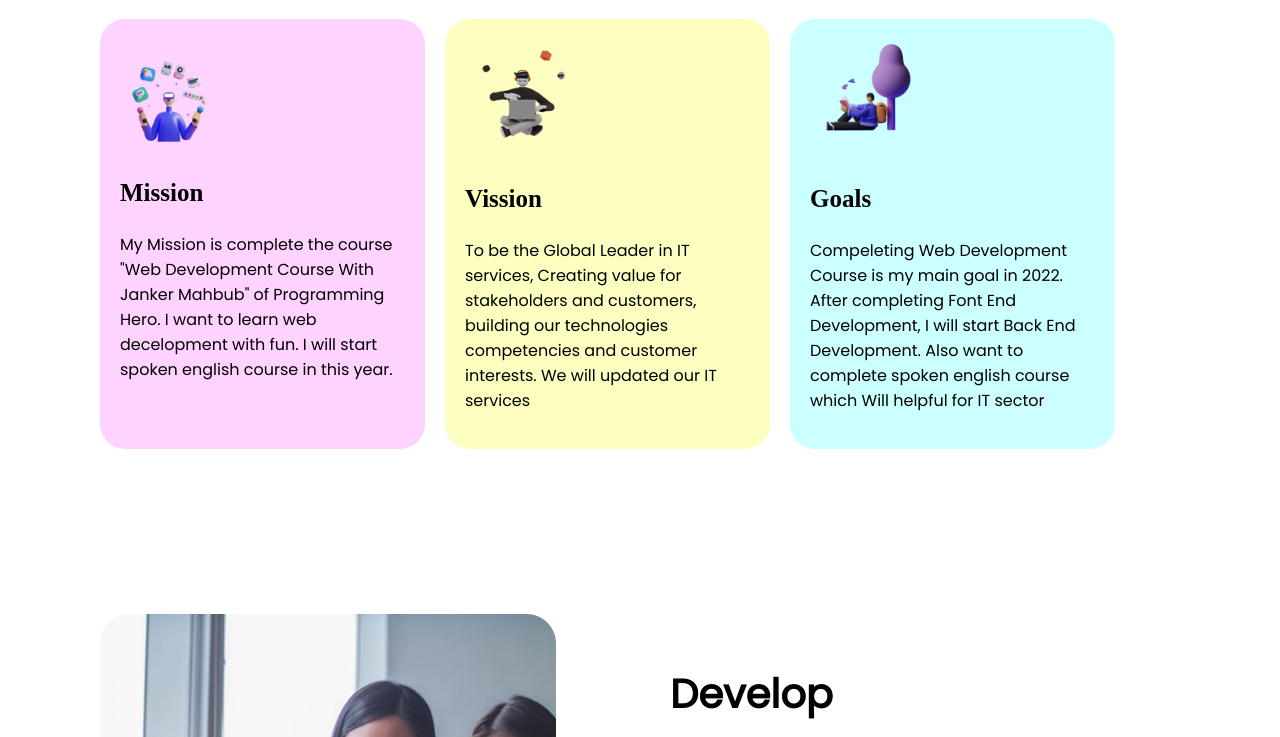
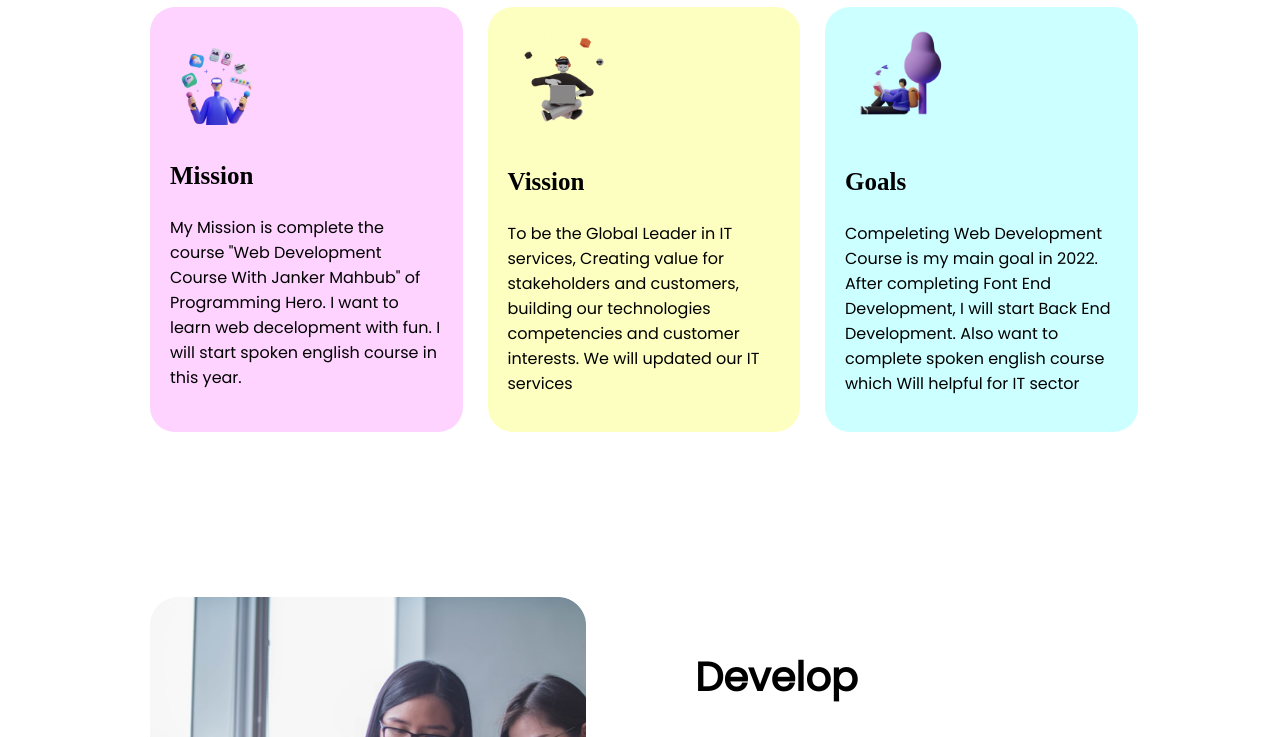
Before and after one commit to SMhamidAzad/vission-2022-assignment-01, a plain HTML site: page index.html in a window 1280 px wide. Shown: the part 739-1476 px from the top of the page. Drawn offline with Linux system fonts and the light colour scheme; a web font is replaced by a local one.

Commit message:
hopefully final commit

```diff
--- a/style.css
+++ b/style.css
@@ -24,6 +24,7 @@ h3{
 }
 .flexible-container{
     display: flex;
+    margin-left: 50px;
 }
 .color-title{
     color: rgb(253, 45, 8);
@@ -67,11 +68,11 @@ h3{
 }
 #mi-id{
     background-color: #FED3FF;
-    margin-right: 20px;
+    margin-right: 25px;
 }
 #vi-id{
     background-color: #FDFFC0;
-    margin-right: 20px;
+    margin-right: 25px;
 }
 #goal-id{
     background-color: #CCFFFF;
```
